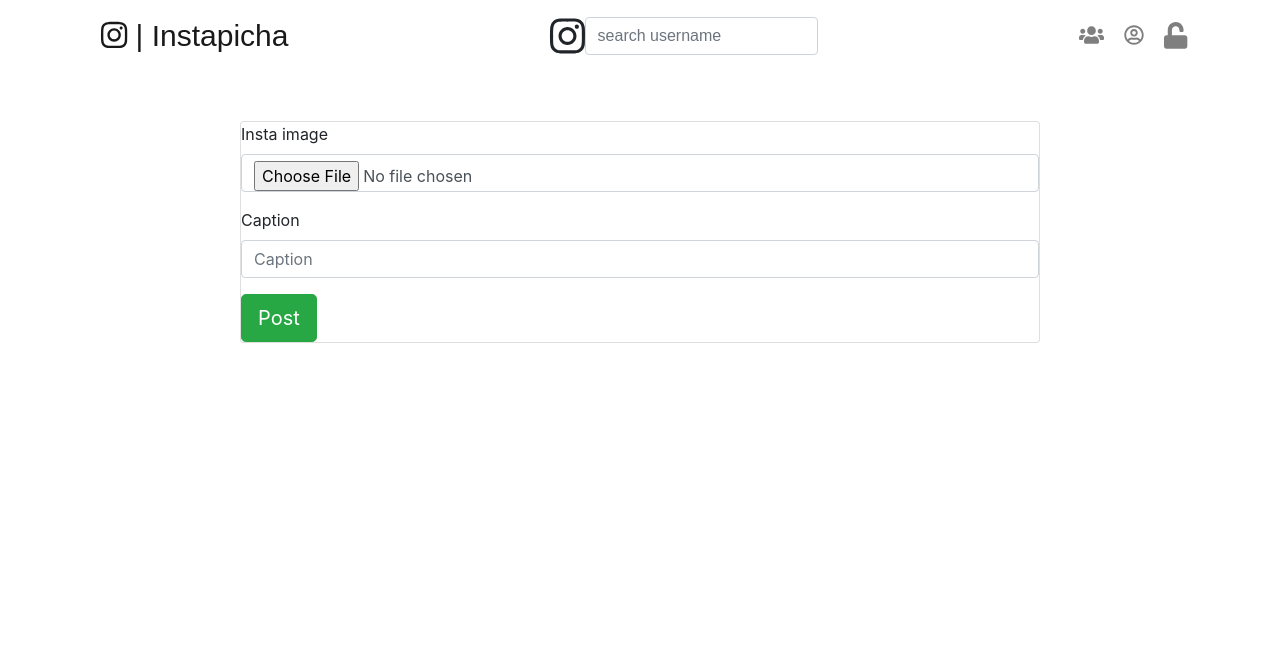
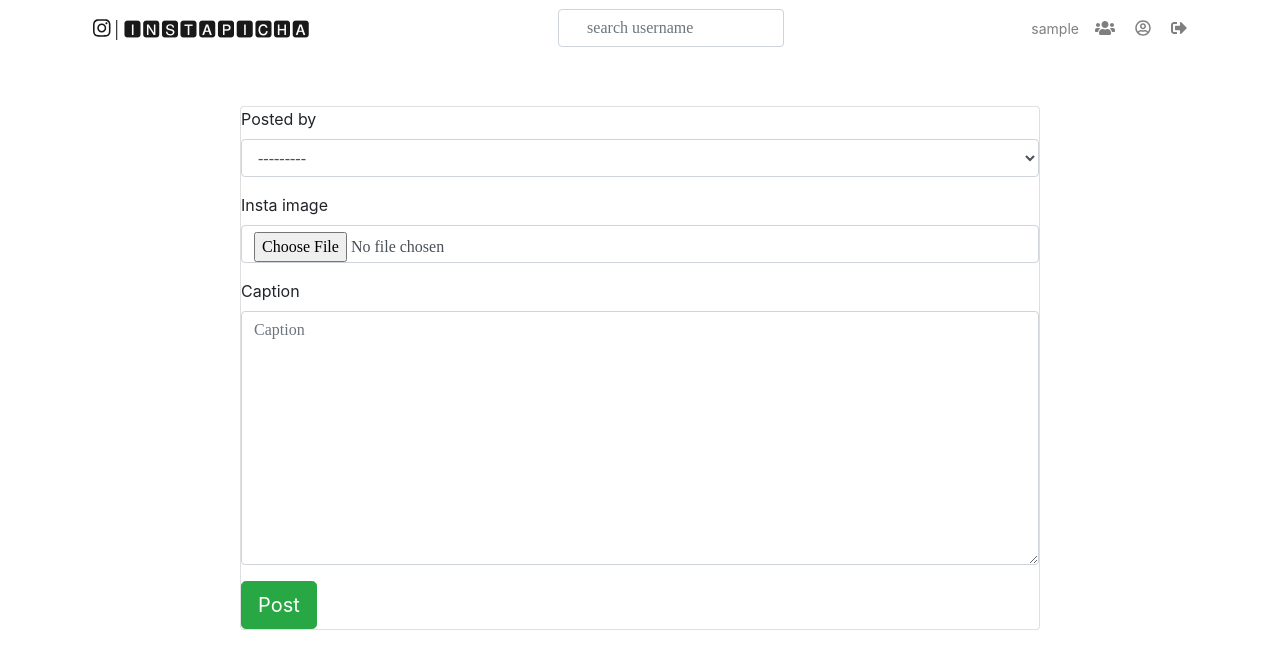
Before and after one commit to WelobaDenzel/Instrapicha, a Django app: page /upload in a window 1280 px wide. Shown: the top 669 px of the page. Run offline with Django 3.2, Linux system fonts and the light colour scheme; the visitor is signed in with stand-in values (Sample User, id 1); data comes from the database, SQL or seed files in the repository; some libraries are stand-ins or nearby versions.

Commit message:
changed models again....

```diff
--- a/images/admin.py
+++ b/images/admin.py
@@ -1,6 +1,7 @@
 from django.contrib import admin
-from .models import Image, Profile, Comment
+from .models import Image, Profile, Comment, Likes
 # Register your models here.
 admin.site.register(Profile)
 admin.site.register(Image)
 admin.site.register(Comment)
+admin.site.register(Likes)
--- a/images/models.py
+++ b/images/models.py
@@ -1,12 +1,12 @@
 from django.db import models
 from django.contrib.auth.models import User
-from tinymce.models import HTMLField
+# from tinymce.models import HTMLField
 
 # Create your models here.
 class Profile(models.Model):
-    profile_photo= models.ImageField(upload_to='picha/',null=True)
+    user = models.OneToOneField(User, on_delete=models.CASCADE,null=True)
+    profile_photo= models.ImageField(upload_to='profiles/',null=True)
     bio= models.CharField(max_length=240, null=True)
-    user = models.ForeignKey(User,on_delete=models.CASCADE,null=True)
 
 
     def save_profile(self):
@@ -21,10 +21,27 @@ class Profile(models.Model):
         return self.user
 
 
+class Image(models.Model):
+    posted_by = models.ForeignKey(User, null=True)
+    insta_image = models.ImageField(upload_to='picha/',null=True)
+    caption = models.TextField(null=True)
+
+
+
+    @classmethod
+    def all_images(self):
+        all_images = cls.objects.all()
+        return Image.objects.all()
+
+    @classmethod
+    def get_user_images(cls, profile_id):
+        images=Image.objects.filter(profile_id=user.id)
+
 class Comment(models.Model):
-    comment = models.CharField(max_length=240, blank=True)
-    user = models.ForeignKey(User,on_delete=models.CASCADE,null=True)
-    imagecomment= models.ForeignKey('images.Image',on_delete=models.CASCADE, related_name='image',null=True)
+    poster = models.ForeignKey(User, related_name='comments',null=True)
+    image = models.ForeignKey(Image, related_name='comments',null=True)
+    comment = models.TextField(null=True)
+
 
     def save_comment(self):
         self.save()
@@ -32,24 +49,6 @@ class Comment(models.Model):
     def __str__(self):
         return self.comment
 
-
-class Image(models.Model):
-    insta_image = models.ImageField(upload_to='picha/',null=True)
-    caption = models.CharField(max_length=70,null=True)
-    like=models.IntegerField(default=0)
-    user = models.ForeignKey(User,on_delete=models.CASCADE, related_name='posts',null=True)
-    thoughts = models.ForeignKey(Comment,on_delete=models.CASCADE, null=True)
-    profile= models.ForeignKey(Profile,null=True)
-
-    @classmethod
-    def all_images(self):
-
-        return Image.objects.all()
-
-    @classmethod
-    def get_user_images(cls, profile_id):
-        images=Image.objects.filter(profile_id=user.id)
-
 class Likes(models.Model):
-    likes= models.IntegerField (default=0)
-    liker = models.CharField(max_length=20)
+    image = models.ForeignKey(Image, related_name='likes',null=True)
+    liked_by = models.ForeignKey(User, related_name='liked_images',null=True)
--- a/images/templates/navbar.html
+++ b/images/templates/navbar.html
@@ -8,9 +8,9 @@
 </head>
 
 <body>
-<nav class="navbar navbar-expand-lg navbar-light" style="background-color: #fff;">
+  <nav class="navbar navbar-expand-lg navbar-light" style="background-color: #fff;" style="font-size: 20px">
     <div class="container">
-    <a class="navbar-brand ml-3" href="{% url 'home' %}" style="font-size: 30px"><i class="fab fa-instagram "></i> | Instapicha</a>
+      <a class="navbar-brand ml-2" href="{% url 'home' %}" style="font-size: 20px"><i class="fab fa-instagram "></i> | 🅸🅽🆂🆃🅰🅿🅸🅲🅷🅰</a>
 
       <button class="navbar-toggler" type="button" data-toggle="collapse" data-target="#navbarSupportedContent" aria-controls="navbarSupportedContent" aria-expanded="false" aria-label="Toggle navigation">
         <span class="navbar-toggler-icon"></span>
@@ -18,12 +18,13 @@
 
       <div class="collapse navbar-collapse" id="navbarSupportedContent">
         <form class="form-inline mx-auto" role="search">
-        <i class="fab fa-instagram fa-2x"></i>
           <div class="form-group">
-    <input class="form-control mr-sm-2" type="search" placeholder="search username" aria-label="Search" name="query">
+            <input class="form-control mr-sm-2" type="search" placeholder="&#xf002; search username" aria-label="Search" name="query">
           </div>
         </form>
         <ul class="navbar-nav">
+          <li class="nav-item">
+            <a class="nav-link" href="#" title="User"><small>{{user}}</small></a>
           <li class="nav-item">
             <a class="nav-link" href="#" title="View all"><i class="fas fa-users"></i></a>
           </li>
@@ -31,7 +32,7 @@
             <a class="nav-link" href="/accounts/profile/{{user.id}}" title="profile"><i class="far fa-user-circle"></i></i></a>
           </li>
           <li class="nav-item">
-          <a class="nav-link" href="/logout" title="Logout"><i class="fa fa-unlock fa-lg"></i></a>
+            <a class="nav-link" href="/logout" title="Logout"><i class="fas fa-sign-out-alt"></i></i></a>
           </li>
         </ul>
       </div>
--- a/static/css/baseimages.css
+++ b/static/css/baseimages.css
@@ -1,9 +1,13 @@
-.navbar {
-  font-family: 'Abel', sans-serif;
-  font-size: 20px;
-
+@import url('https://fonts.googleapis.com/css?family=Julius+Sans+One|Lobster|Sacramento|Open+Sans|Quicksand|Raleway|Lobster+Two');
+a.navbar-brand{
+  font-family: 'Lobster Two', cursive;
 }
-
+.form-inline:focus{
+  outline: none;
+}
+.form-control {
+  font-family: "FontAwesome"
+}
 body {
   /* background-image: url('/static/img/white.jpg'); */
   z-index: 0;
```
Also changed, not shown: images/migrations/0008_auto_20181006_0749.py (added). Lines whose indentation alone changed are shown as unchanged.
